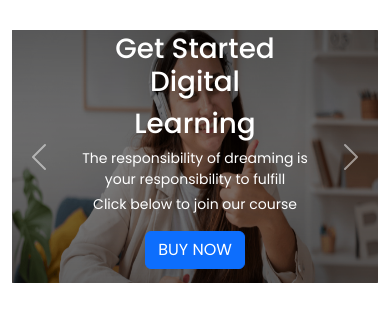
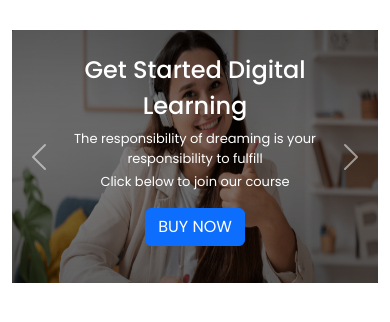
Before and after one commit to Mohammad7558/Road-to-web-developer, a plain HTML site: page index.html in a window 390 px wide. Shown: the part 76-398 px from the top of the page. Drawn offline with nearby package versions, Linux system fonts and the light colour scheme.

Commit message:
new code added

```diff
--- a/index.html
+++ b/index.html
@@ -56,8 +56,20 @@
                 <img src="images/cover/cover-1.png" class="d-block w-100" alt="...">
                 <div class="carousel-caption px-lg-5 pt-5 h-100 d-flex align-items-center justify-content-center">
                   <div>
-                    <h5 class="h1">Get Started Digital</h5>
-                    <h5 class="h1">Learning</h5>
+                    <h5 class="h1 heading">Get Started Digital</h5>
+                    <h5 class="h1 heading">Learning</h5>
+                    <p class="para mb-1 mt-lg-2">The responsibility of dreaming is your responsibility to fulfill</p>
+                    <p class="para">Click below to join our course</p>
+                    <a href="#" class="btn btn-primary">BUY NOW</a>
+                  </div>
+                </div>
+              </div>
+              <div class="carousel-item active ">
+                <img src="images/cover/cover-1.png" class="d-block w-100" alt="...">
+                <div class="carousel-caption px-lg-5 pt-5 h-100 d-flex align-items-center justify-content-center">
+                  <div>
+                    <h5 class="h1 heading">Get Started Digital</h5>
+                    <h5 class="h1 heading">Learning</h5>
                     <p class="para mb-1 mt-lg-2">The responsibility of dreaming is your responsibility to fulfill</p>
                     <p class="para">Click below to join our course</p>
                     <a href="#" class="btn btn-primary">BUY NOW</a>
--- a/style/style.css
+++ b/style/style.css
@@ -12,6 +12,9 @@ body{
         height: 100%;
     }
     .para{
-        font-size: 14px;
+        font-size: 13px;
+    }
+    .heading{
+        font-size: 1.5rem;
     }
 }
```
